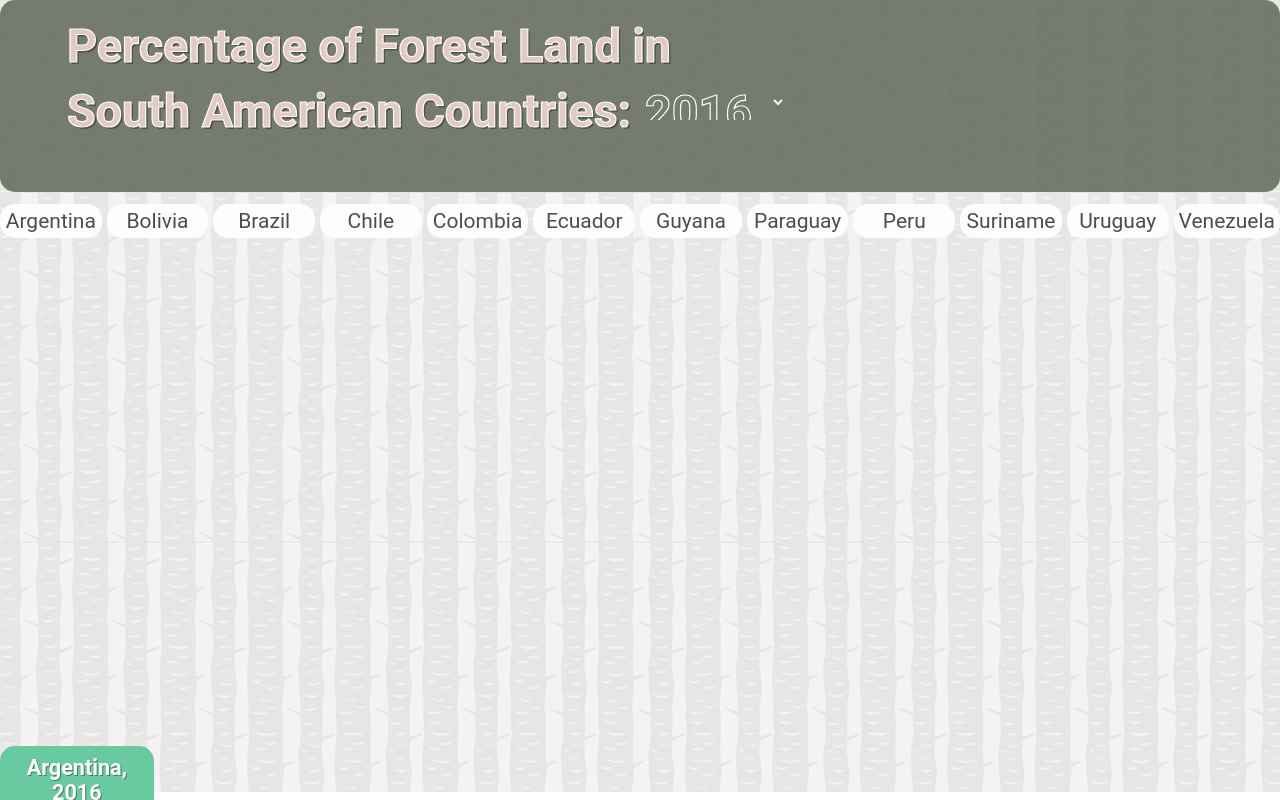
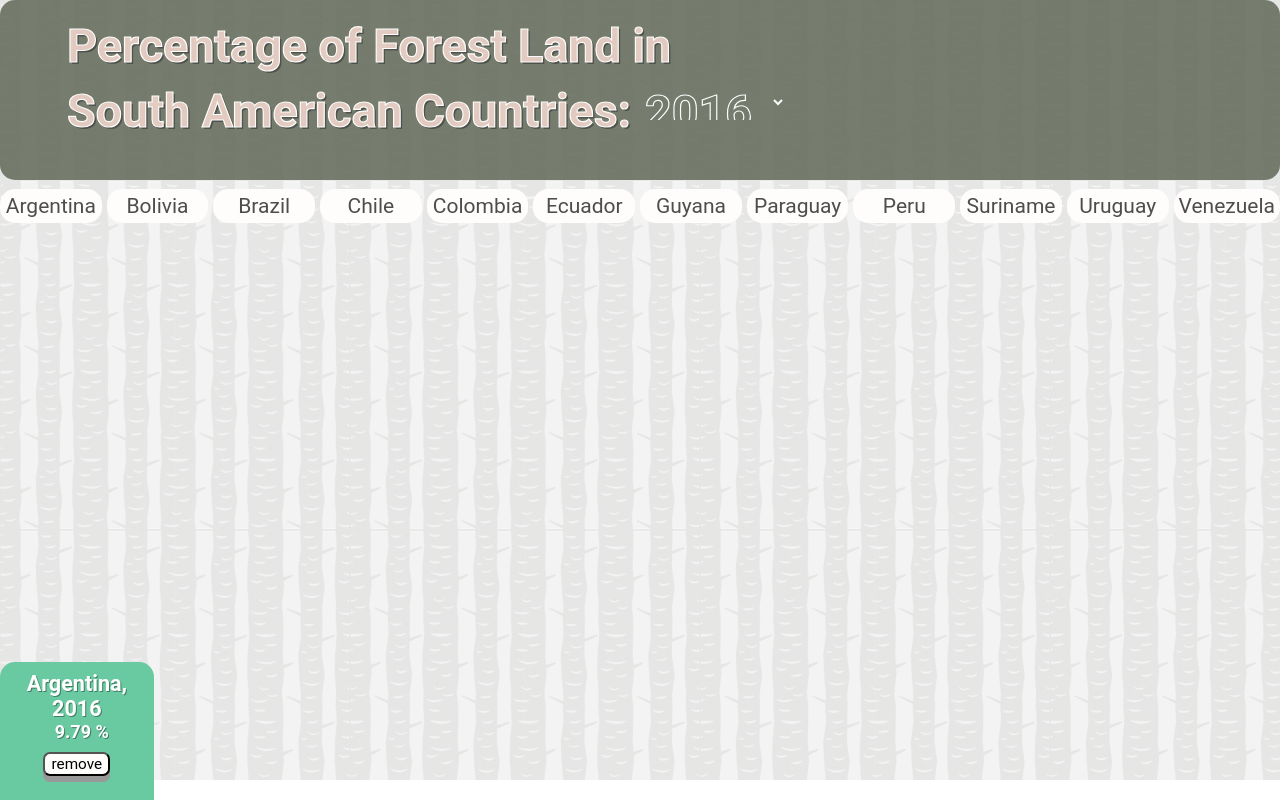
Before and after one commit to nicol-hawkins/react-components-graph, a React (Create React App) app: page / in a window 1280 px wide. Both pictures are taken after a click on the element "Argentina". Built offline with nearby package versions, Linux system fonts and the light colour scheme.

Commit message:
changes to bar height

```diff
--- a/src/App.css
+++ b/src/App.css
@@ -68,12 +68,12 @@
 
 @media screen and (max-width: 1300px) {
   .CountryCheckbox {
-    margin-top: -60px;
+    margin-top: -67px;
 
   }
 
   .TitleBar {
-   height: 24vh;
+   height: 22.5vh;
   }
 
 
--- a/src/components/BarChart/BarChart.css
+++ b/src/components/BarChart/BarChart.css
@@ -30,6 +30,7 @@
     background-color: var(--darkgrn);
     color: white;
     padding-top: 1vh;
+    padding-bottom: 3vh;
     font-size: large;
     text-align: center;
     font-family: 'Roboto', sans-serif;
@@ -45,7 +46,7 @@
 
   .BarChart-Bar:hover {
     transition: .5s;
-    padding-bottom: 1.5vh;
+    padding-bottom: 4.5vh;
   }
 
 
--- a/src/components/BarChart/BarChart.js
+++ b/src/components/BarChart/BarChart.js
@@ -8,7 +8,7 @@
 return (
     <div
       className={className}
-      style={{height: this.props.info.Percentage + "%"}}>
+      style={{height: this.props.info.Percentage - 10 + "%" }}>
       <h3>{this.props.info.Country}, {this.props.info.Year} </h3>
       <h4>{this.props.info.Percentage} %</h4>
       {this.props.children}
```
